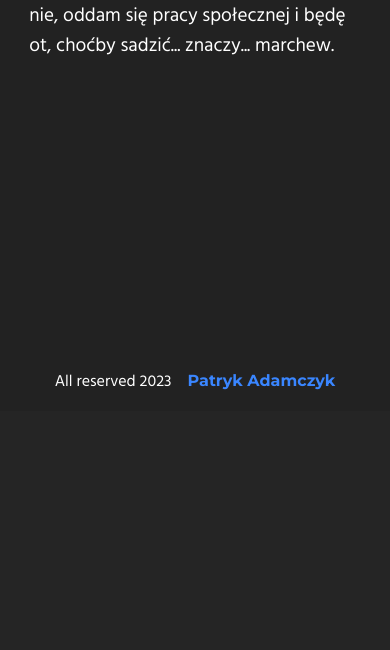
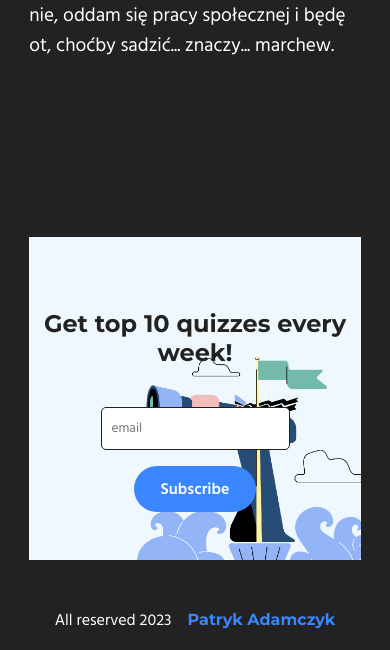
Before and after one commit to Husirxd/wdpai, a PHP site: page / in a window 390 px wide. Shown: the part 2293-2943 px from the top of the page. Before the commit the page ends 2683 px from the top, so only its background shows below. Run offline with PHP 8.4, Linux system fonts and the light colour scheme; data that the repository does not hold is empty; some libraries are stand-ins or nearby versions.

Commit message:
newsletter

```diff
--- a/backend/ajax/ajax.php
+++ /dev/null
@@ -1,5 +0,0 @@
-<?php
-
-echo json_encode("Ajax works!");
-
-?>
--- /dev/null
+++ b/composer.json
@@ -0,0 +1,5 @@
+{
+    "require": {
+        "vlucas/phpdotenv": "^5.5"
+    }
+}
--- a/frontend/assets/scripts/script.js
+++ b/frontend/assets/scripts/script.js
@@ -51,3 +51,31 @@ const archiveQuiz = () => {
     }
 }
 archiveQuiz();
+
+
+const handleNewsletter = () => {
+        let data = {};
+
+        document.querySelector("#newsletter-submit").addEventListener("click", (e) => {
+            e.preventDefault();
+
+            sendEmail();
+        });
+
+
+        function sendEmail(){
+            let xhttp = new XMLHttpRequest();
+            xhttp.open("POST", "/backend/ajax/NewsletterAjax.class.php", true);
+            xhttp.onreadystatechange = function() {
+                if (this.readyState == 4 && this.status == 200) {
+                    document.querySelector(".newsletter-form").classList.add("newsletter-form--hidden");
+                    document.querySelector(".newsletter-thanks").classList.add("newsletter-thanks--visible");
+                }
+            }
+            xhttp.setRequestHeader("Content-type", "application/json");
+            data.action = 'subscribe';
+            data.email = document.querySelector("#newsletter-email").value;
+            xhttp.send(JSON.stringify(data));
+        }
+    }
+handleNewsletter();
--- a/frontend/assets/styles/partials/_footer.scss
+++ b/frontend/assets/styles/partials/_footer.scss
@@ -1,8 +1,59 @@
 footer{
-    min-height: 30vh;
+    margin-top: 5em;
+    min-height: 10vh;
     display: flex;
     flex-direction: column;
     align-items: center;
     justify-content: flex-end;
 
+    #newsletter{
+        background-color: aliceblue;
+        background-image: url("../images/newsletter.png");
+        background-position: top right;
+        background-repeat: no-repeat;
+        background-size:50%;
+        margin-bottom: 2em;
+        @include to(1024px){
+            background-size:80%;
+            background-position-x: 200%;
+        }
+        @include to(650px){
+            background-size:150%;
+            background-position:10% 50px;
+        }
+        .newsletter-form{
+            padding: 3em 0;
+            display: flex;
+            flex-direction: column;
+            align-items: center;
+            justify-content: center;
+            gap:1em;
+            h2{
+                color:#222;
+                text-align: center;
+            }
+            &--hidden{
+                display: none;
+            }
+        }
+        .newsletter-thanks{
+            min-height: 400px;
+            padding: 3em 0;
+            display:none;
+            &--visible{
+                display: flex;
+                flex-direction: column;
+                align-items: center;
+                justify-content: center;
+            }
+            h2{
+                color:#222;
+                text-align: center;
+                font-size: 3em;
+                @include to(1024px){
+                    font-size: 2em;
+                }
+            }
+        }
+    }
 }
--- a/frontend/assets/styles/style.css
+++ b/frontend/assets/styles/style.css
@@ -733,7 +733,8 @@ span[data-anim], a[data-anim] {
 }
 
 footer {
-  min-height: 30vh;
+  margin-top: 5em;
+  min-height: 10vh;
   display: -webkit-box;
   display: -ms-flexbox;
   display: flex;
@@ -747,6 +748,90 @@ footer {
   -webkit-box-pack: end;
       -ms-flex-pack: end;
           justify-content: flex-end;
+}
+
+footer #newsletter {
+  background-color: aliceblue;
+  background-image: url("../images/newsletter.png");
+  background-position: top right;
+  background-repeat: no-repeat;
+  background-size: 50%;
+  margin-bottom: 2em;
+}
+
+@media screen and (max-width: 1023px) {
+  footer #newsletter {
+    background-size: 80%;
+    background-position-x: 200%;
+  }
+}
+
+@media screen and (max-width: 649px) {
+  footer #newsletter {
+    background-size: 150%;
+    background-position: 10% 50px;
+  }
+}
+
+footer #newsletter .newsletter-form {
+  padding: 3em 0;
+  display: -webkit-box;
+  display: -ms-flexbox;
+  display: flex;
+  -webkit-box-orient: vertical;
+  -webkit-box-direction: normal;
+      -ms-flex-direction: column;
+          flex-direction: column;
+  -webkit-box-align: center;
+      -ms-flex-align: center;
+          align-items: center;
+  -webkit-box-pack: center;
+      -ms-flex-pack: center;
+          justify-content: center;
+  gap: 1em;
+}
+
+footer #newsletter .newsletter-form h2 {
+  color: #222;
+  text-align: center;
+}
+
+footer #newsletter .newsletter-form--hidden {
+  display: none;
+}
+
+footer #newsletter .newsletter-thanks {
+  min-height: 400px;
+  padding: 3em 0;
+  display: none;
+}
+
+footer #newsletter .newsletter-thanks--visible {
+  display: -webkit-box;
+  display: -ms-flexbox;
+  display: flex;
+  -webkit-box-orient: vertical;
+  -webkit-box-direction: normal;
+      -ms-flex-direction: column;
+          flex-direction: column;
+  -webkit-box-align: center;
+      -ms-flex-align: center;
+          align-items: center;
+  -webkit-box-pack: center;
+      -ms-flex-pack: center;
+          justify-content: center;
+}
+
+footer #newsletter .newsletter-thanks h2 {
+  color: #222;
+  text-align: center;
+  font-size: 3em;
+}
+
+@media screen and (max-width: 1023px) {
+  footer #newsletter .newsletter-thanks h2 {
+    font-size: 2em;
+  }
 }
 
 .home {
--- a/frontend/partials/footer.php
+++ b/frontend/partials/footer.php
@@ -1,6 +1,15 @@
-<script src="/frontend/assets/scripts/script.js"></script>
+
 <footer>
+    <div id="newsletter" class="container">
+        <div class="newsletter-form">
+            <h2 class="flex flex-center">Get top 10 quizzes every week!</h2>
+            <input name="email" placeholder="email" id="newsletter-email">
+            <button class="button" id="newsletter-submit">Subscribe</button>
+        </div>
+        <div class="newsletter-thanks"><h2>Stop putting your email in random places.</h2></div>
+    </div>
     <div class="flex flex--center">All reserved <?php echo date("Y") ?><a class="text-blue" rel="nofollow" target="_blank" href="https://www.youtube.com/watch?v=dQw4w9WgXcQ"><span>Patryk Adamczyk</span></a></div>
 </footer>
+<script src="/frontend/assets/scripts/script.js"></script>
 </body>
 </html>
```
Also changed, not shown: backend/ajax/NewsletterAjax.class.php (added, +46 -0 lines), backend/controllers/NewsletterApi.class.php (added, +49 -0 lines), frontend/assets/images/newsletter.png (added), 3 other files.
